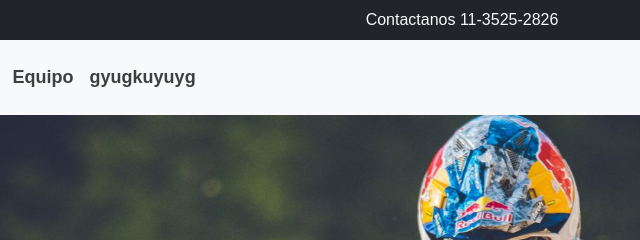
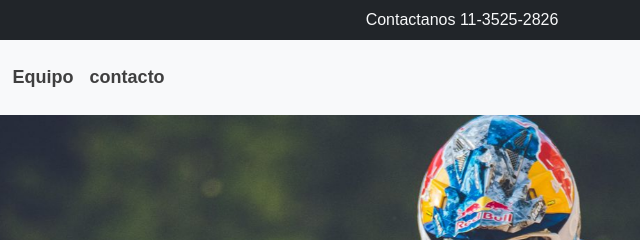
Before and after one commit to german3756/Demo, a plain HTML site: page index.html in a window 1280 px wide. Shown: the top 240 px of the page, 178-818 px from the left. Drawn offline with nearby package versions, Linux system fonts and the light colour scheme; a script that the page names is missing; files whose address does not match are found by name.

Commit message:
arreglando prueba

```diff
--- a/index.html
+++ b/index.html
@@ -43,7 +43,7 @@
                 <a class="nav-link" href="equipo">Equipo</a>
               </li>
               <li class="nav-item">
-                <a class="nav-link" href="seccion-contacto">gyugkuyuyg</a>
+                <a class="nav-link" href="seccion-contacto">contacto</a>
               </li>
               </UL>
 
```
